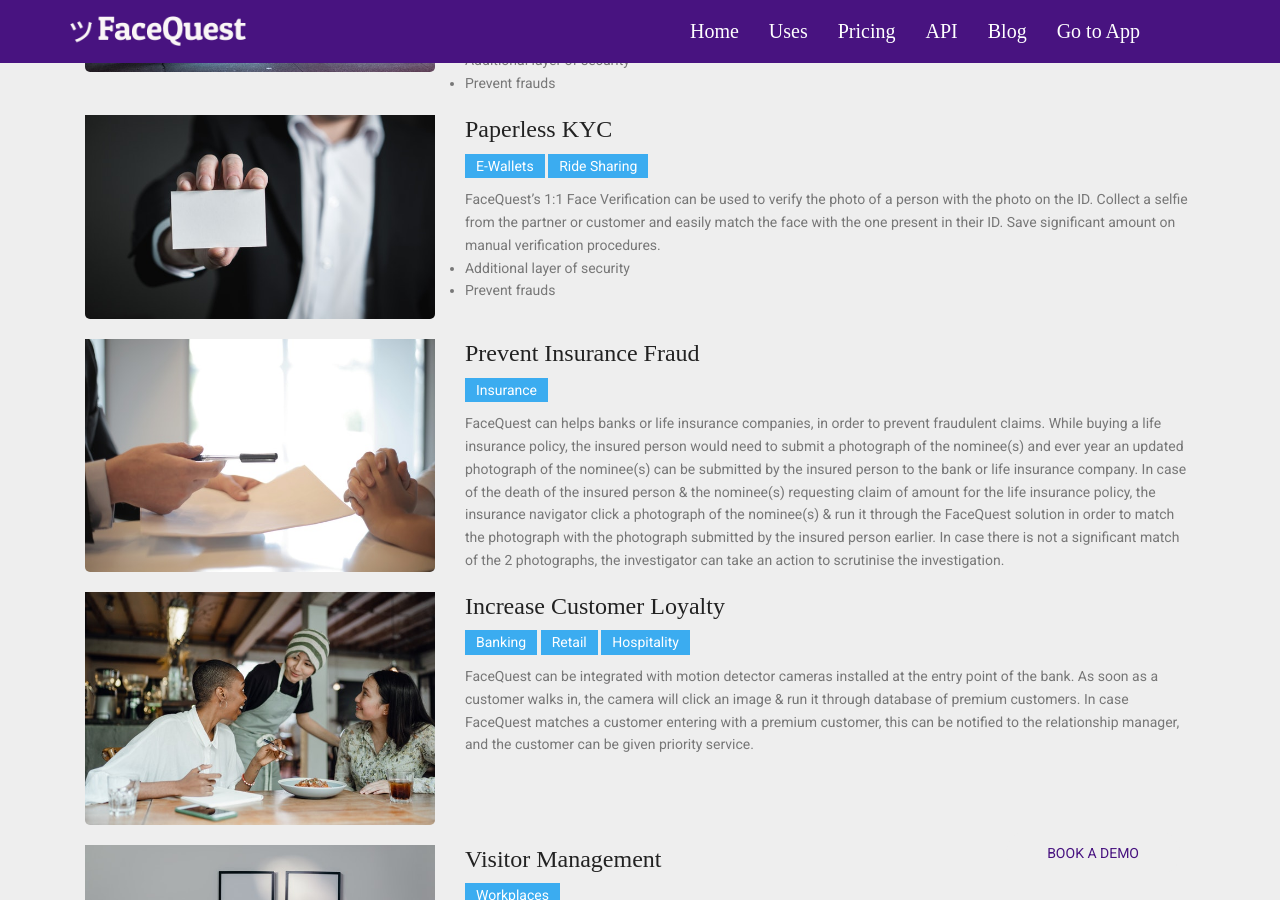
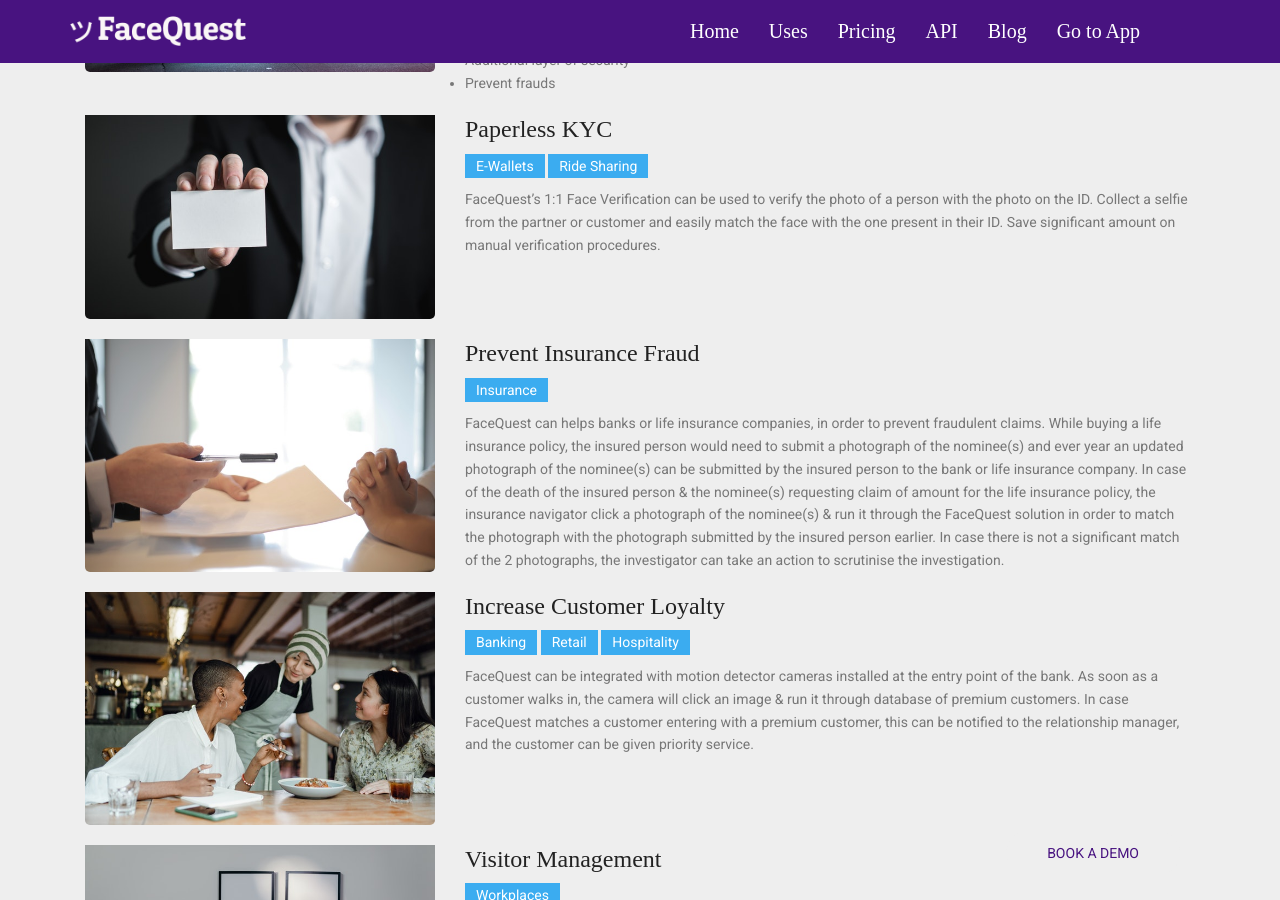
Before and after one commit to ampyard/facequest, a Jekyll site: the page built from applications.html, in a window 1280 px wide and 900 px high, scrolled down 334 px. Built offline with Jekyll 4.4.1, drawn with Linux system fonts in a browser that asks for light colours; nearby versions of some CDN libraries; some web fonts are replaced; comment, search, counter and statistics services are not loaded.

```diff
--- a/applications.html
+++ b/applications.html
@@ -52,11 +52,7 @@
         </ul>
         <div>
           FaceQuest’s 1:1 Face Verification can be used to verify the photo of a person with the photo on the ID.  Collect a selfie from the partner or customer and easily match the face with the one present in their ID. Save significant amount on manual verification procedures.</div>
-        <ul>
-          <li>Additional layer of security</li>
-          <li>Prevent frauds</li>
-        </ul>
-      </div>
+        </div>
     </div>
 
     <div class="row single-blog">
```
